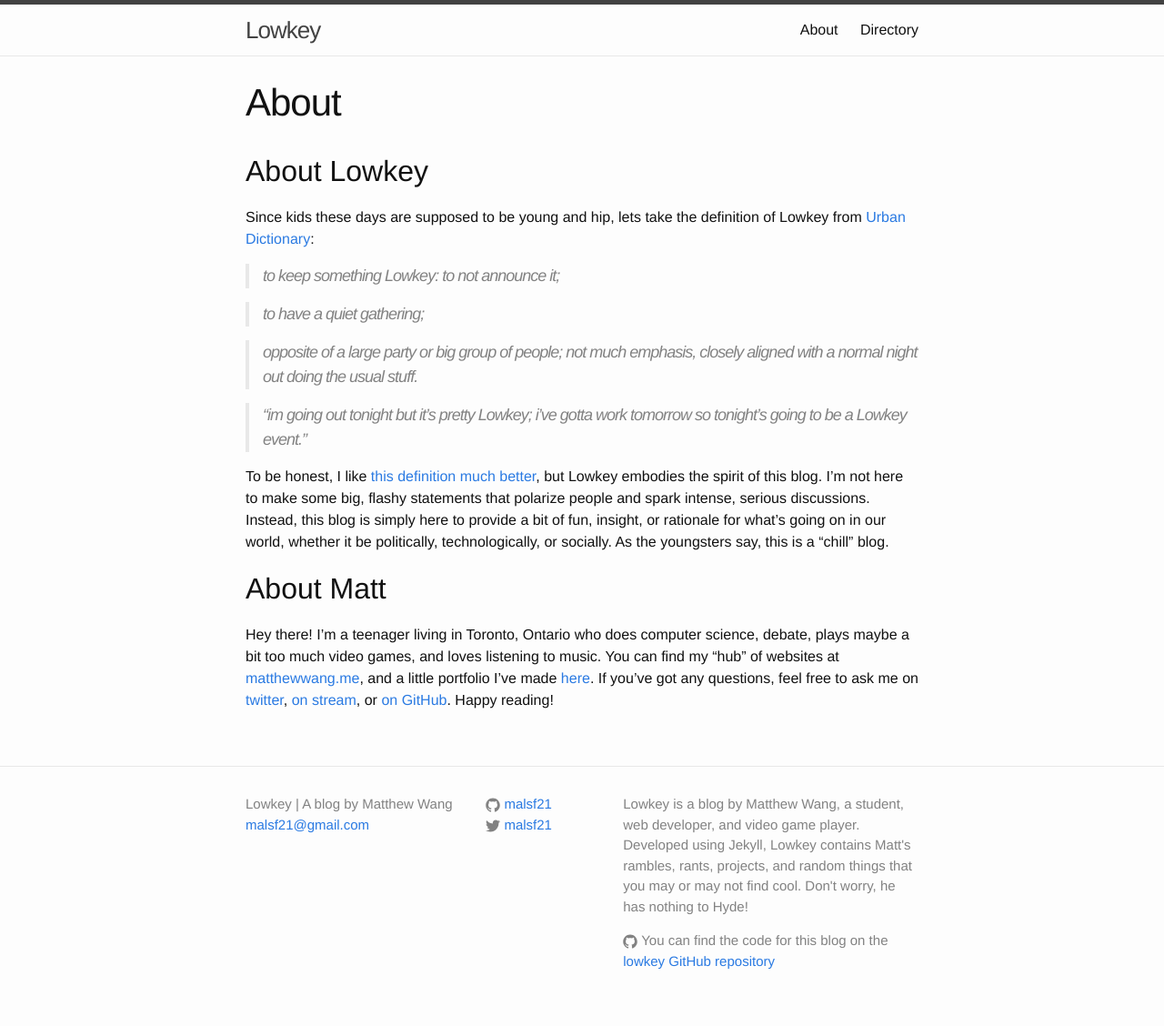
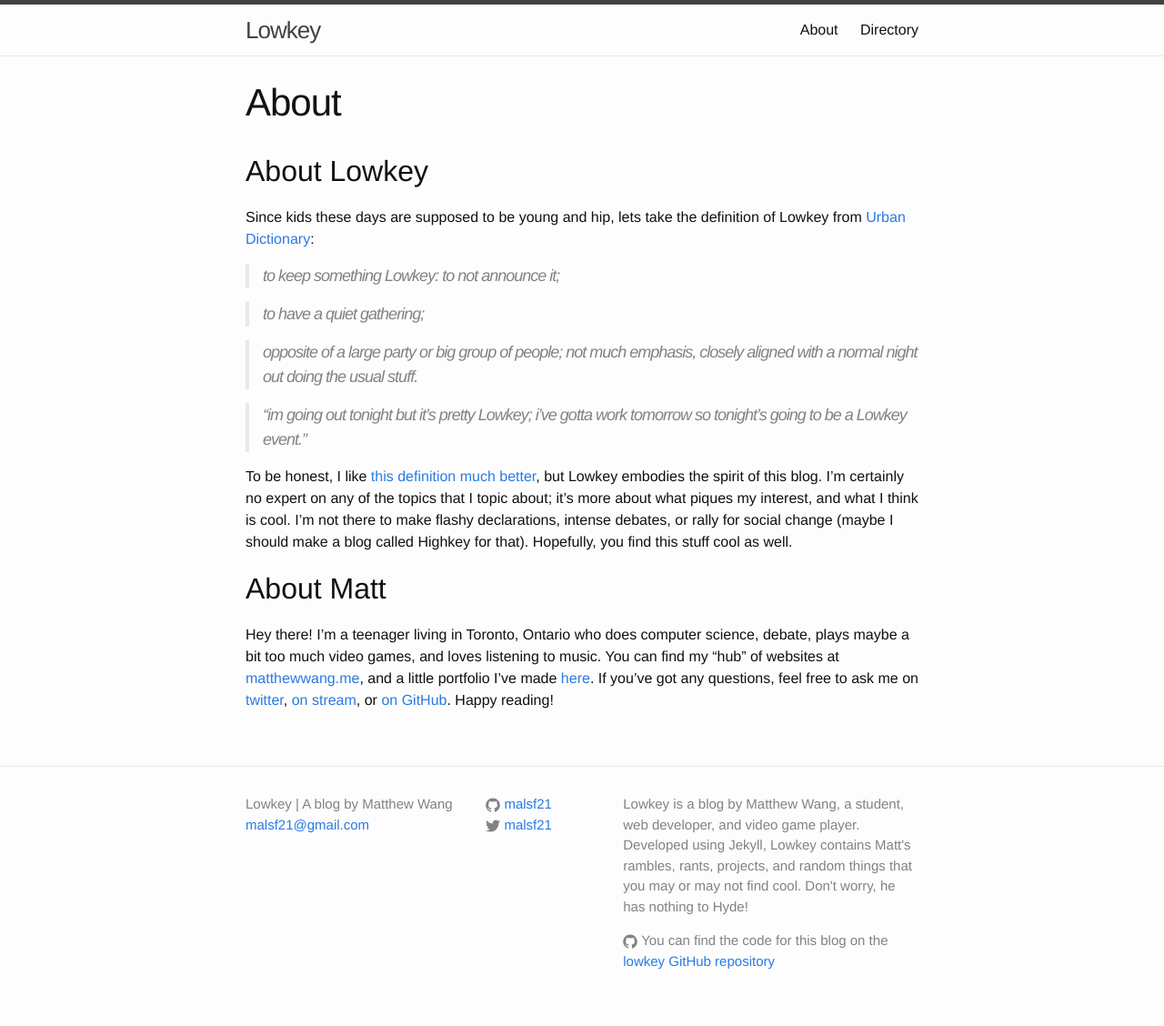
Before and after one commit to mattxwang/lowkey, a Jekyll site: the page built from about.md, in a window 1280 px wide. Shown: the whole page at 91% size. Built offline with Jekyll 4.4.1, drawn with Linux system fonts in a browser that asks for light colours.

Commit message:
edits the about just a bit

```diff
--- a/about.md
+++ b/about.md
@@ -17,7 +17,7 @@ Since kids these days are supposed to be young and hip, lets take the definition
 
 > "im going out tonight but it's pretty Lowkey; i've gotta work tomorrow so tonight's going to be a Lowkey event."
 
-To be honest, I like [this definition much better](http://www.urbandictionary.com/define.php?term=low+key&defid=2721080), but Lowkey embodies the spirit of this blog. I'm not here to make some big, flashy statements that polarize people and spark intense, serious discussions. Instead, this blog is simply here to provide a bit of fun, insight, or rationale for what's going on in our world, whether it be politically, technologically, or socially. As the youngsters say, this is a "chill" blog.
+To be honest, I like [this definition much better](http://www.urbandictionary.com/define.php?term=low+key&defid=2721080), but Lowkey embodies the spirit of this blog. I'm certainly no expert on any of the topics that I topic about; it's more about what piques my interest, and what I think is cool. I'm not there to make flashy declarations, intense debates, or rally for social change (maybe I should make a blog called Highkey for that). Hopefully, you find this stuff cool as well.
 
 ## About Matt
 
```
